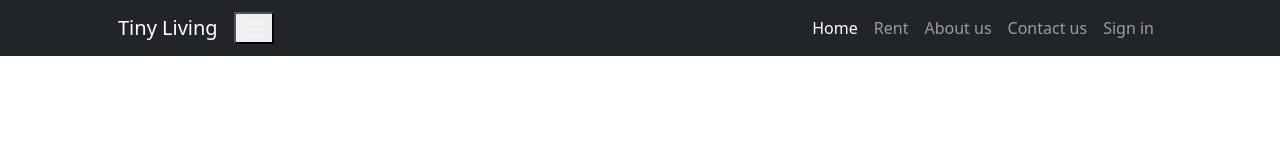
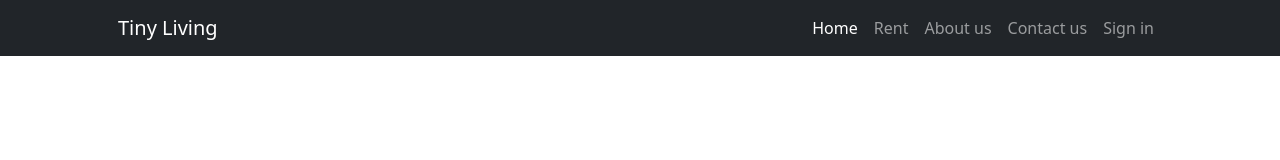
Before and after one commit to nexnic/Tiny-Living, a website: page index.html in a window 1280 px wide. Drawn offline with nearby package versions, Linux system fonts and the light colour scheme.

Commit message:
fix bug on navbar speiling error

```diff
--- a/index.html
+++ b/index.html
@@ -21,7 +21,7 @@
     <nav class="navbar navbar-expand-lg navbar-dark bg-dark">
         <div class="container px-5">
             <a href="#!" class="navbar-brand">Tiny Living</a>
-            <button class="navbar-toogle" type="button" data-bs-toggle="collapse" data-bs-target="#navbarSupportedContent" aria-controls="navbarSupportedContent" aria-expanded="false" aria-label="Toggle navigation"><span class="navbar-toggler-icon"></span></button>
+            <button class="navbar-toggler" type="button" data-bs-toggle="collapse" data-bs-target="#navbarSupportedContent" aria-controls="navbarSupportedContent" aria-expanded="false" aria-label="Toggle navigation"><span class="navbar-toggler-icon"></span></button>
             <div class="collapse navbar-collapse" id="navbarSupportedContent">
                 <ul class="navbar-nav ms-auto md-2 md-lg-0">
                     <li class="nav-item">
```
